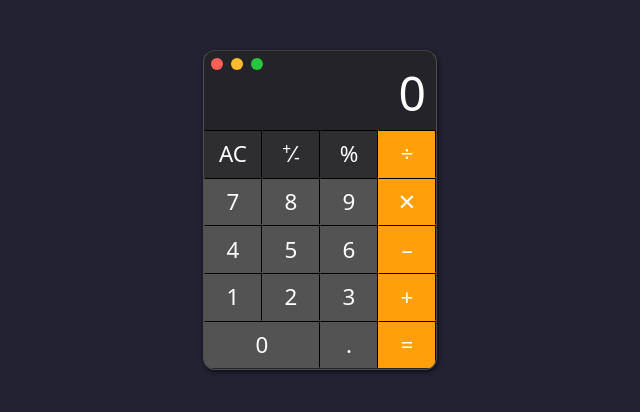
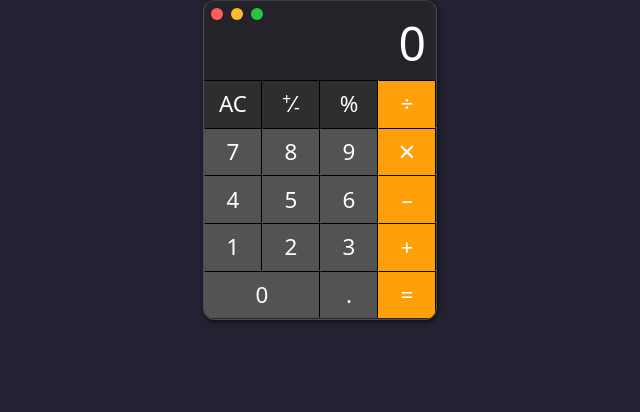
Before and after one commit to antieatingactivist/Angular-Calculator, an Angular app: page / in a window 1280 px wide. Shown: the top 412 px of the page, without its empty margins (320-960 px from the left). Built offline with nearby package versions, Linux system fonts and the light colour scheme.

Commit message:
fixed header

```diff
--- a/src/app/app.component.css
+++ b/src/app/app.component.css
@@ -7,7 +7,7 @@
 
 } */
 main {
-    margin-top: 50px;
+    /* margin-top: 50px; */
     background-color: #242424aa;
     width: 232px;
     height: 318px;
--- a/src/app/keypad/keypad.component.css
+++ b/src/app/keypad/keypad.component.css
@@ -1,5 +1,6 @@
 div {
     /* background-color: #444444; */
+    /* margin-top: 30px; changed for electron */
     height: 100%;
-
+    /* -webkit-app-region: drag; */
 }
```
